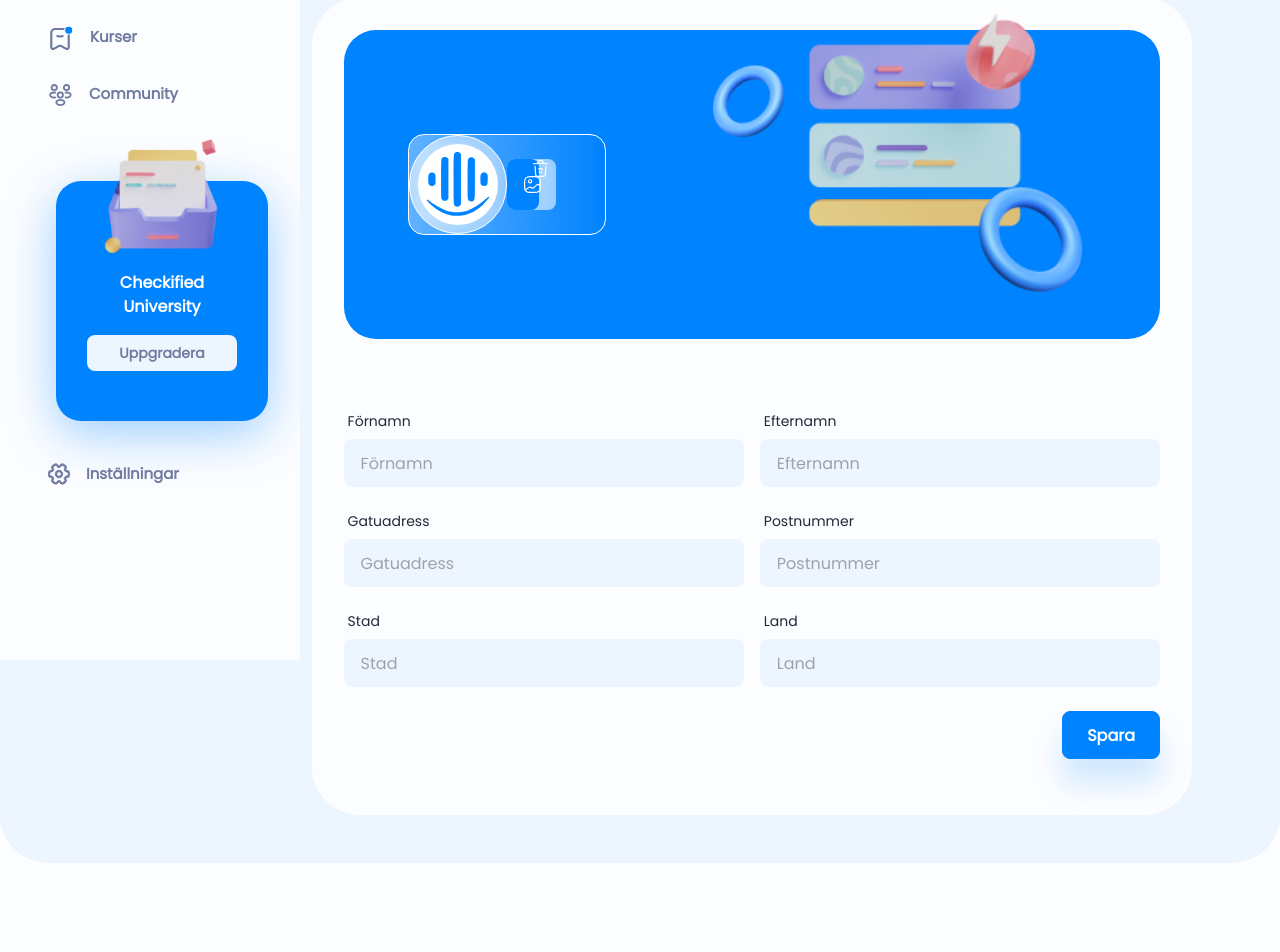
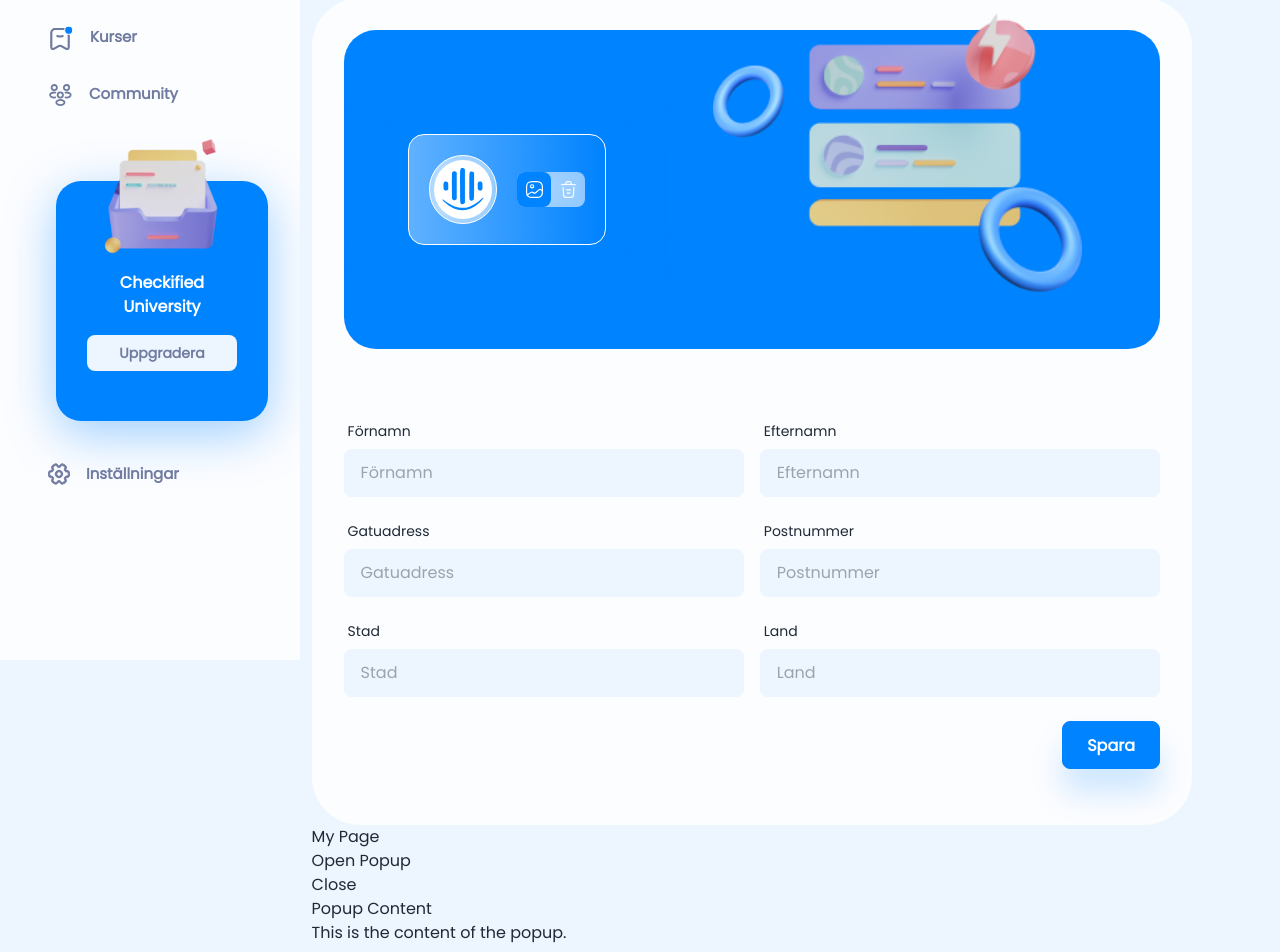
Before and after one commit to Aryansavaj/Projrcts, a Next.js app: page /profile_setting_pop in a window 1280 px wide. Shown: the part 140-1092 px from the top of the page. Before the commit the page ends 1003 px from the top, so only its background shows below. Built offline with nearby package versions, Linux system fonts and the light colour scheme.

Commit message:
Update 3 files

```diff
--- /dev/null
+++ b/components/parts/popup.tsx
@@ -0,0 +1,26 @@
+import React, { useState } from "react";
+import styles from "../../styles/globals.scss";
+
+interface PopupProps {
+  isOpen: boolean;
+  onClose: () => void;
+}
+
+const Popup: React.FC<PopupProps> = ({ isOpen, onClose, children }) => {
+  const handleClose = () => {
+    onClose();
+  };
+
+  return (
+    <div className={`${styles.popup} ${isOpen ? styles.open : ""}`}>
+      <div className={styles.content}>
+        <button className={styles.closeButton} onClick={handleClose}>
+          Close
+        </button>
+        {children}
+      </div>
+    </div>
+  );
+};
+
+export default Popup;
--- a/pages/profile_setting_pop/index.tsx
+++ b/pages/profile_setting_pop/index.tsx
@@ -1,4 +1,4 @@
-import React from "react";
+import React, { useState } from "react";
 import Image from "next/image";
 import Link from "next/link";
 
@@ -9,6 +9,7 @@ import Layout from "@/components/DashboardLayout";
 import CacingOne from "@/components/graphic/CacingOne";
 import ScrollReveal from "@/components/transition/ScrollReveal";
 import ProfileForm from "@/components/parts/ProfileForm";
+import Popup from "@/components/parts/popup";
 // import en from "@/locales/en";
 // import sv from "@/locales/sv";
 import { profiledata } from "@/locales/sv/profilesetting";
@@ -19,17 +20,25 @@ export default function Profilesetting({}: Props) {
   // const router = useRouter();
   // const { locale } = router;
   // const t = locale === "en" ? en : sv;
+  const [isOpen, setIsOpen] = useState(false);
 
+  const handleOpenPopup = () => {
+    setIsOpen(true);
+  };
+
+  const handleClosePopup = () => {
+    setIsOpen(false);
+  };
   return (
     <Layout headTitle={profiledata.metaData.title}>
       <section className="">
         <div className="p-8 lg:p-8 bg-base-100 rounded-[3rem] gap-8 ">
-          <section className=" bg-primary rounded-[2rem] py-12 lg:py-16 text-white relative mb-16 isolate">
+          <section className=" bg-primary rounded-[2rem] py-8 lg:py-16 text-white relative mb-16 isolate">
             <div className="w-full lg:w-2/5  p-8 lg:px-16 lg:py-10 rounded-tl-3xl rounded-bl-3xl backdrop-blur-xl lg:mr-auto mt-40 lg:mt-0">
               <ScrollReveal>
                 <div className="form_benner_wrap">
-                  <div className="grid grid-cols-2 place-content-center form_benner_logo first-letter border border-white rounded-2xl">
-                    <div className="bg-white p-2 rounded-full w-fit border border-white form_inner_logo ">
+                  <div className="grid grid-cols-2 gap-5 place-content-center form_benner_logo first-letter border border-white rounded-2xl p-5">
+                    <div className="bg-white p-1 rounded-full w-fit border border-white form_inner_logo ">
                       <div className="bg-white rounded-full w-fit p-2">
                         <Image
                           className="svg-primary"
@@ -40,9 +49,9 @@ export default function Profilesetting({}: Props) {
                         />
                       </div>
                     </div>
-                    <div className="grid grid-cols-2 place-content-center">
+                    <div className="grid grid-cols-1 place-content-center">
                       <div className="form_benner_icon grid grid-cols-2 place-content-center rounded-lg">
-                        <div className="form_inner_icon_1 bg-primary rounded-lg p-4">
+                        <div className="form_inner_icon_1 bg-primary rounded-lg p-2">
                           <svg
                             width="19"
                             height="19"
@@ -73,7 +82,7 @@ export default function Profilesetting({}: Props) {
                             />
                           </svg>
                         </div>
-                        <div className="form_inner_icon_2">
+                        <div className="form_inner_icon_2 p-2">
                           <svg
                             width="19"
                             height="19"
@@ -136,12 +145,23 @@ export default function Profilesetting({}: Props) {
           </section>
           <ProfileForm profileData={profiledata.profileForm} />
           <div className="text-end">
-            <button className="btn btn-primary w-full lg:w-fit mb-6 mt-6">
+            <button
+              className="btn btn-primary w-full lg:w-fit mb-6 mt-6"
+              data-modal-target="staticModal"
+              data-modal-toggle="staticModal"
+              type="button"
+            >
               Spara
             </button>
           </div>
         </div>
       </section>
+      <h1>My Page</h1>
+      <button onClick={handleOpenPopup}>Open Popup</button>
+      <Popup isOpen={isOpen} onClose={handleClosePopup}>
+        <h2>Popup Content</h2>
+        <p>This is the content of the popup.</p>
+      </Popup>
     </Layout>
   );
 }
--- a/styles/globals.scss
+++ b/styles/globals.scss
@@ -432,3 +432,45 @@
   background: rgba(255, 255, 255, 0.54);
   backdrop-filter: blur(5.85015px);
 }
+.popup {
+  display: none;
+  position: fixed;
+  top: 0;
+  left: 0;
+  width: 100%;
+  height: 100%;
+  background-color: rgba(0, 0, 0, 0.5);
+  justify-content: center;
+  align-items: center;
+  z-index: 9999;
+}
+
+.popup.open {
+  display: flex;
+}
+
+.content {
+  background-color: #fff;
+  padding: 20px;
+  border-radius: 5px;
+  max-width: 500px;
+  width: 90%;
+  max-height: 90%;
+  overflow: auto;
+}
+
+.closeButton {
+  margin-bottom: 10px;
+}
+
+@media screen and (min-width: 768px) {
+  .content {
+    max-width: 700px;
+  }
+}
+
+@media screen and (min-width: 1024px) {
+  .content {
+    max-width: 900px;
+  }
+}
```
